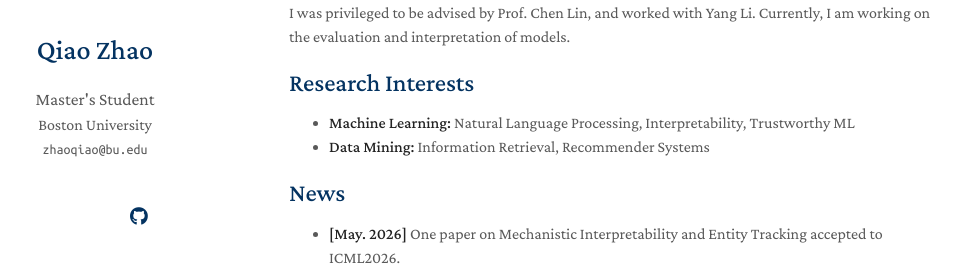
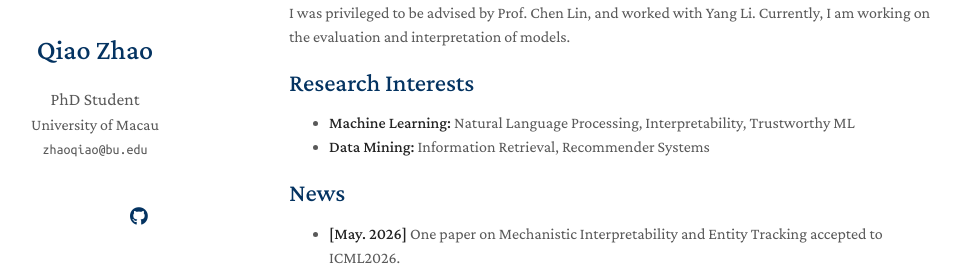
Before and after one commit to Zhao-Qiao/zhao-qiao.github.io, a Jekyll site: the page built from index.md, in a window 1280 px wide. Shown: the part 180-453 px from the top of the page, without its empty margins (181-1149 px from the left). Built offline with Jekyll 4.4.1, drawn with Linux system fonts in a browser that asks for light colours; a style sheet for code colours, icons or effects is not loaded; our own code applies the rules of GitHub Pages for plain Markdown files.

Commit message:
Update _config.yml

```diff
--- a/_config.yml
+++ b/_config.yml
@@ -1,7 +1,7 @@
 # Basic Information
 title: Qiao Zhao
-position: Master's Student
-affiliation: Boston University
+position: PhD Student
+affiliation: University of Macau
 email: zhaoqiao@bu.edu
 
 # Search Engine Optimization (SEO)
```
